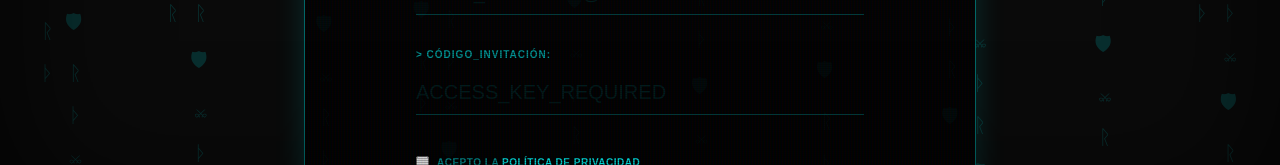
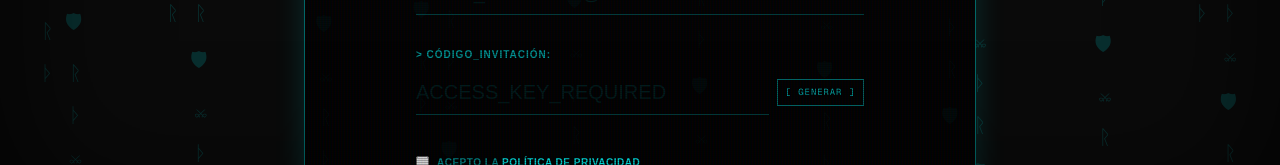
Before and after one commit to ERNI-Academy/ERNI-Bots_V2, a Next.js app in the folder web/: page /register in a window 1280 px wide. Shown: the part 580-745 px from the top of the page. Built offline with nearby package versions, Linux system fonts and the light colour scheme.

Commit message:
feat: add admin secret handling and code generation functionality in registration

```diff
--- /dev/null
+++ b/web/app/api/admin/generate-code/route.ts
@@ -0,0 +1,44 @@
+import { NextResponse } from "next/server";
+import { BACKEND } from "@/lib/backend";
+
+export async function POST() {
+  try {
+    const secret = process.env.ADMIN_SECRET;
+    if (!secret) {
+      console.error("[generate-code] ADMIN_SECRET no está configurado");
+      return NextResponse.json({ error: "ADMIN_SECRET no configurado en el servidor" }, { status: 503 });
+    }
+
+    console.log("[generate-code] Llamando a backend:", `${BACKEND}/api/v1/admin/invitations`);
+
+    let backendRes: Response;
+    try {
+      backendRes = await fetch(`${BACKEND}/api/v1/admin/invitations`, {
+        method: "POST",
+        headers: {
+          "Content-Type": "application/json",
+          "X-Admin-Secret": secret,
+        },
+        body: JSON.stringify({ count: 1, max_uses: 1 }),
+      });
+    } catch (fetchErr) {
+      console.error("[generate-code] Error conectando al backend:", fetchErr);
+      return NextResponse.json({ error: "No se puede conectar al servidor" }, { status: 503 });
+    }
+
+    const text = await backendRes.text();
+    console.log("[generate-code] Respuesta backend:", backendRes.status, text);
+
+    let data: unknown;
+    try {
+      data = JSON.parse(text);
+    } catch {
+      data = { error: text };
+    }
+
+    return NextResponse.json(data, { status: backendRes.status });
+  } catch (err) {
+    console.error("[generate-code] Error inesperado:", err);
+    return NextResponse.json({ error: "Error interno del servidor" }, { status: 500 });
+  }
+}
--- a/web/app/register/page.tsx
+++ b/web/app/register/page.tsx
@@ -12,6 +12,7 @@ function RegisterContent() {
     const [acceptTerms, setAcceptTerms] = useState(false);
     const [error, setError] = useState("");
     const [loading, setLoading] = useState(false);
+    const [generatingCode, setGeneratingCode] = useState(false);
     const [mounted, setMounted] = useState(false);
     const router = useRouter();
     const searchParams = useSearchParams();
@@ -21,6 +22,21 @@ function RegisterContent() {
         const code = searchParams.get("code");
         if (code) setInvitationCode(code);
     }, [searchParams]);
+
+    const handleGenerateCode = async () => {
+        setGeneratingCode(true);
+        setError("");
+        try {
+            const res = await fetch("/api/admin/generate-code", { method: "POST" });
+            const data = await res.json();
+            if (!res.ok) throw new Error(data.error ?? "Error generando código");
+            setInvitationCode(data.codes[0]);
+        } catch (err: unknown) {
+            setError(err instanceof Error ? err.message : "Error generando código");
+        } finally {
+            setGeneratingCode(false);
+        }
+    };
 
     const handleSubmit = async (e: FormEvent) => {
         e.preventDefault();
@@ -169,6 +185,7 @@ function RegisterContent() {
                                 <p className="text-[8px] sm:text-[10px] font-bold tracking-wider sm:tracking-widest opacity-60 group-focus-within:opacity-100 transition-opacity">
                                     &gt; CÓDIGO_INVITACIÓN:
                                 </p>
+                                <div className="flex items-center gap-2">
                                 <input
                                     className="w-full bg-transparent border-0 border-b border-primary/30 p-0 py-2 focus:ring-0 focus:border-primary text-base sm:text-lg md:text-xl placeholder:text-primary/10 transition-all disabled:cursor-not-allowed disabled:opacity-40 disabled:border-primary/10 disabled:select-none"
                                     placeholder="ACCESS_KEY_REQUIRED"
@@ -179,6 +196,17 @@ function RegisterContent() {
                                     disabled={!!searchParams.get("code")}
                                     required
                                 />
+                                {!searchParams.get("code") && (
+                                    <button
+                                        type="button"
+                                        onClick={handleGenerateCode}
+                                        disabled={generatingCode || !!invitationCode}
+                                        className="shrink-0 border border-primary/40 text-primary/70 hover:text-primary hover:border-primary font-mono text-[9px] tracking-widest uppercase px-2 py-1.5 transition-all disabled:opacity-40 disabled:cursor-not-allowed whitespace-nowrap"
+                                    >
+                                        {generatingCode ? "[ ... ]" : invitationCode ? "[ OK ]" : "[ GENERAR ]"}
+                                    </button>
+                                )}
+                                </div>
                             </div>
 
                             {/* Terms Checkbox */}
```
Also changed, not shown: 1 other file (tests, documents, lock files or other folders).
